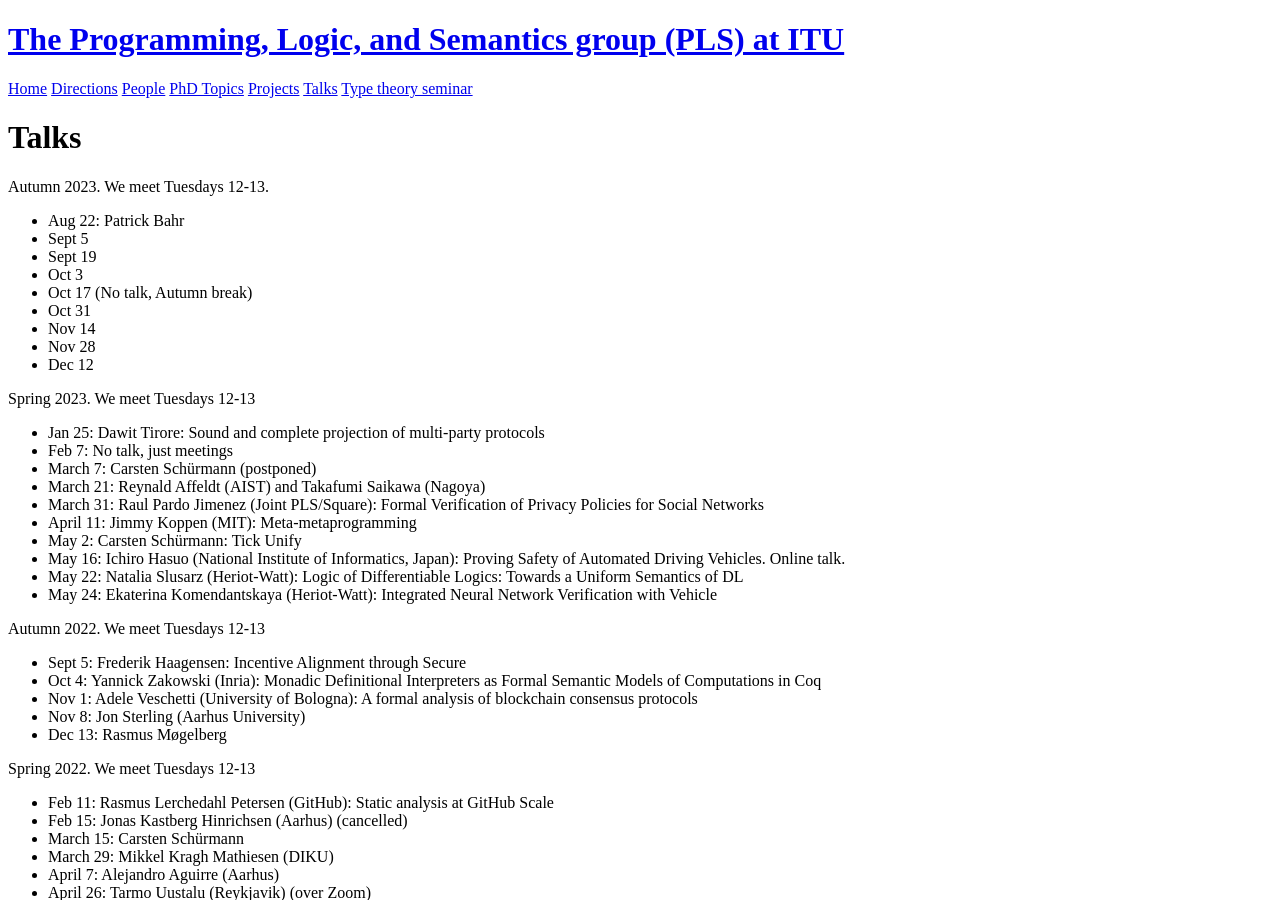
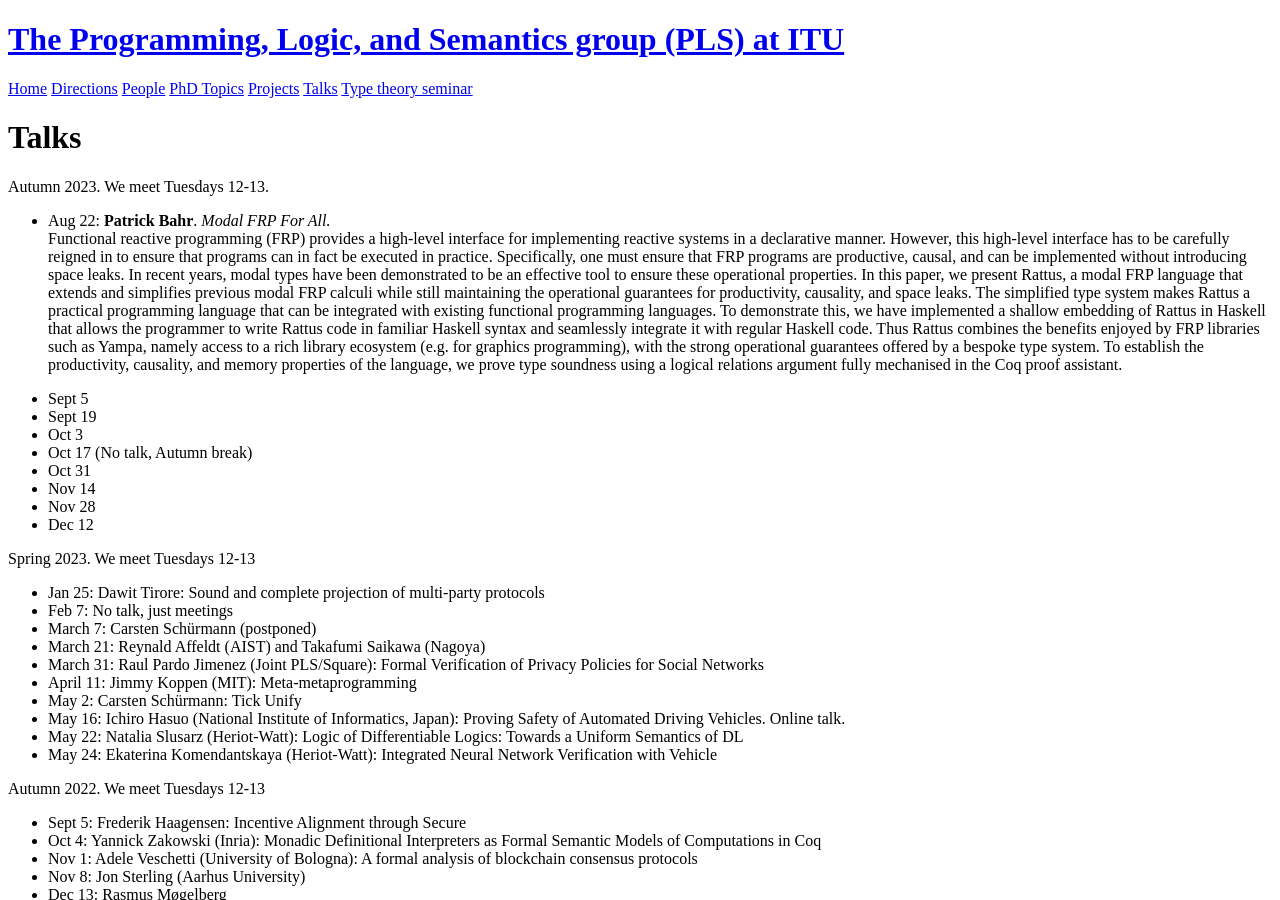
Before and after one commit to rmogelberg/pls.itu.dk, a Jekyll site: the page built from Talks.md, in a window 1280 px wide and 900 px high. Built offline with Jekyll 4.4.1, drawn with Linux system fonts in a browser that asks for light colours.

Commit message:
Update Talks.md

```diff
--- a/Talks.md
+++ b/Talks.md
@@ -3,7 +3,11 @@ layout: page
 title: Talks
 ---
 Autumn 2023. We meet Tuesdays 12-13.
-- Aug 22: Patrick Bahr
+- Aug 22: **Patrick Bahr**. _Modal FRP For All._ <br>
+Functional reactive programming (FRP) provides a high-level interface for implementing reactive systems in a declarative manner. However, this high-level interface has to be carefully reigned in to ensure that programs can in fact be executed in practice. Specifically, one must ensure that FRP programs are productive, causal, and can be implemented without introducing space leaks. In recent years, modal types have been demonstrated to be an effective tool to ensure these operational properties.
+In this paper, we present Rattus, a modal FRP language that extends and simplifies previous modal FRP calculi while still maintaining the operational guarantees for productivity, causality, and space leaks. The simplified type system makes Rattus a practical programming language that can be integrated with existing functional programming languages. To demonstrate this, we have implemented a shallow embedding of Rattus in Haskell that allows the programmer to write Rattus code in familiar Haskell syntax and seamlessly integrate it with regular Haskell code. Thus Rattus combines the benefits enjoyed by FRP libraries such as Yampa, namely access to a rich library ecosystem (e.g. for graphics programming), with the strong operational guarantees offered by a bespoke type system.
+To establish the productivity, causality, and memory properties of the language, we prove type soundness using a logical relations argument fully mechanised in the Coq proof assistant.
+
 - Sept 5
 - Sept 19
 - Oct 3
```
